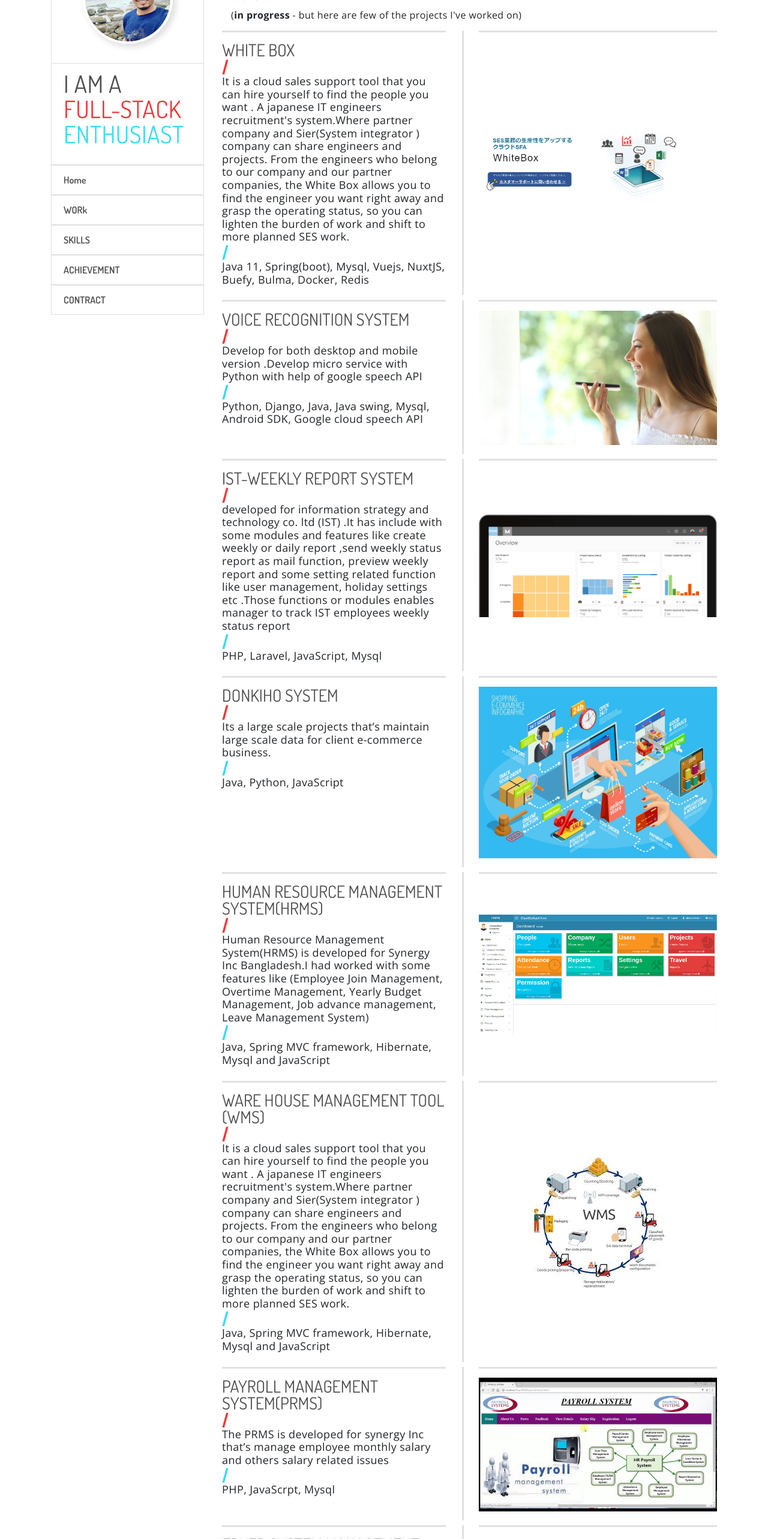
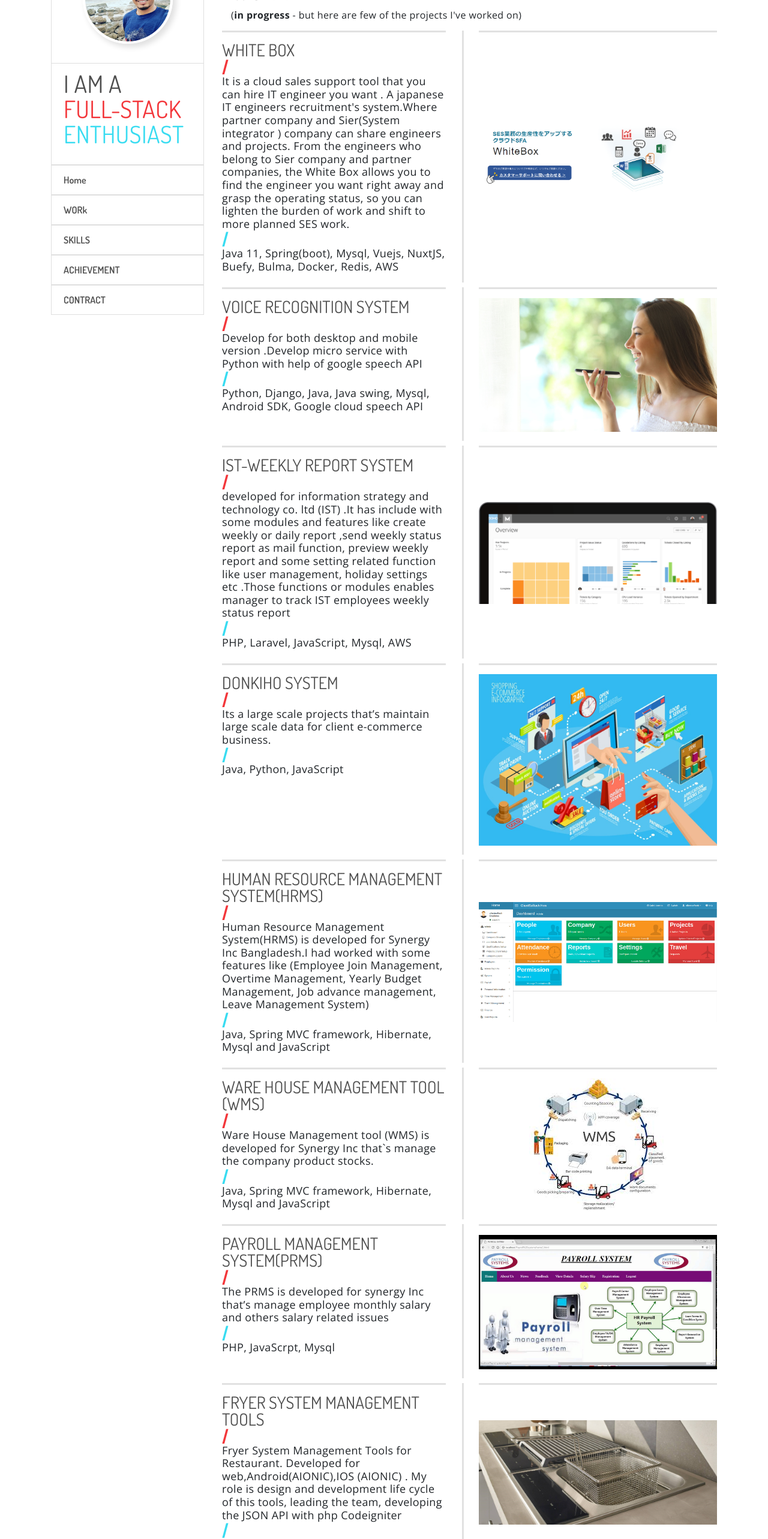
Before and after one commit to wubrafiq807/my-profile, a React (Create React App) app: page /work in a window 1280 px wide. Shown: the part 120-2686 px from the top of the page at 60% size. Built offline with nearby package versions, Linux system fonts and the light colour scheme.

Commit message:
review fixed

```diff
--- a/src/pages/Work.jsx
+++ b/src/pages/Work.jsx
@@ -21,9 +21,9 @@ class Work extends React.Component {
         {
           heading: "White Box ",
           itemDescription:
-            "It is a cloud sales support tool that you can hire yourself to find the people you want . A japanese IT engineers recruitment's system.Where partner company and Sier(System integrator ) company can share engineers and projects. From the engineers who belong to our company and our partner companies, the White Box allows you to find the engineer you want right away and grasp the operating status, so you can lighten the burden of work and shift to more planned SES work.",
+            "It is a cloud sales support tool that you can hire IT engineer you want . A japanese IT engineers recruitment's system.Where partner company and Sier(System integrator ) company can share engineers and projects. From the engineers who belong to Sier company and  partner companies, the White Box allows you to find the engineer you want right away and grasp the operating status, so you can lighten the burden of work and shift to more planned SES work.",
           itemTools:
-            "Java 11, Spring(boot), Mysql, Vuejs, NuxtJS, Buefy, Bulma, Docker, Redis",
+            "Java 11, Spring(boot), Mysql, Vuejs, NuxtJS, Buefy, Bulma, Docker, Redis, AWS",
           image: whiteBox,
         },
         {
@@ -38,7 +38,7 @@ class Work extends React.Component {
           heading: "IST-Weekly Report System",
           itemDescription:
             "developed  for information strategy and technology co. ltd (IST) .It has include with some modules and features like create weekly or daily report ,send weekly status report as mail function, preview weekly report  and some setting related function like user management, holiday settings etc .Those functions or modules enables  manager to track IST employees weekly status report ",
-          itemTools: "PHP, Laravel, JavaScript, Mysql ",
+          itemTools: "PHP, Laravel, JavaScript, Mysql, AWS",
           image: weeklyReport,
         },
         {
@@ -59,7 +59,7 @@ class Work extends React.Component {
         {
           heading: "Ware House Management tool (WMS) ",
           itemDescription:
-            "It is a cloud sales support tool that you can hire yourself to find the people you want . A japanese IT engineers recruitment's system.Where partner company and Sier(System integrator ) company can share engineers and projects. From the engineers who belong to our company and our partner companies, the White Box allows you to find the engineer you want right away and grasp the operating status, so you can lighten the burden of work and shift to more planned SES work.",
+            "Ware House Management tool (WMS) is developed for Synergy Inc that`s manage the company product stocks.",
           itemTools:
             "Java, Spring MVC framework, Hibernate, Mysql  and JavaScript ",
           image: wireHouse,
@@ -74,7 +74,7 @@ class Work extends React.Component {
         {
           heading: "Fryer System Management Tools ",
           itemDescription:
-            "Fryer System Management Tools for Restaurant. Developed for  web,Android(AIONIC),IOS (AIONIC) . My  role is design and development  life cycle of this tools, leading the team, developing the JSON API with php Laravel",
+            "Fryer System Management Tools for Restaurant. Developed for  web,Android(AIONIC),IOS (AIONIC) . My  role is design and development  life cycle of this tools, leading the team, developing the JSON API with php Codeigniter",
           itemTools: "PHP, Codeigniter, Anjular JS, Mysql ",
           image: fryer,
         },
```
